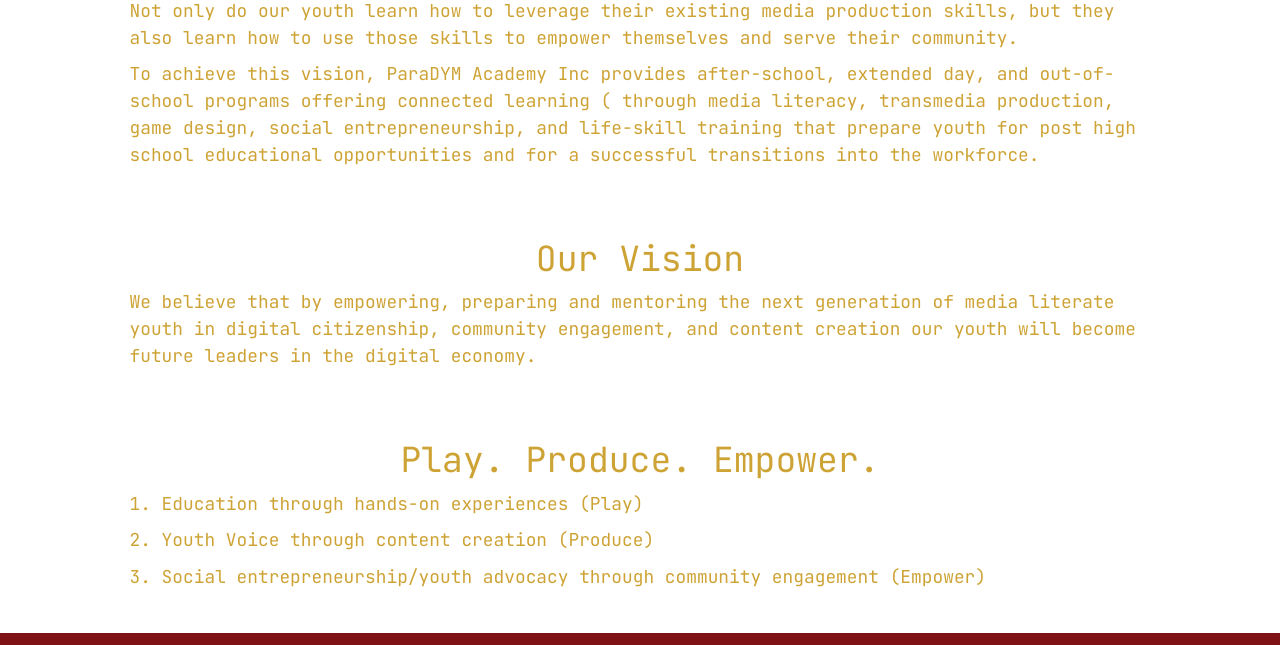
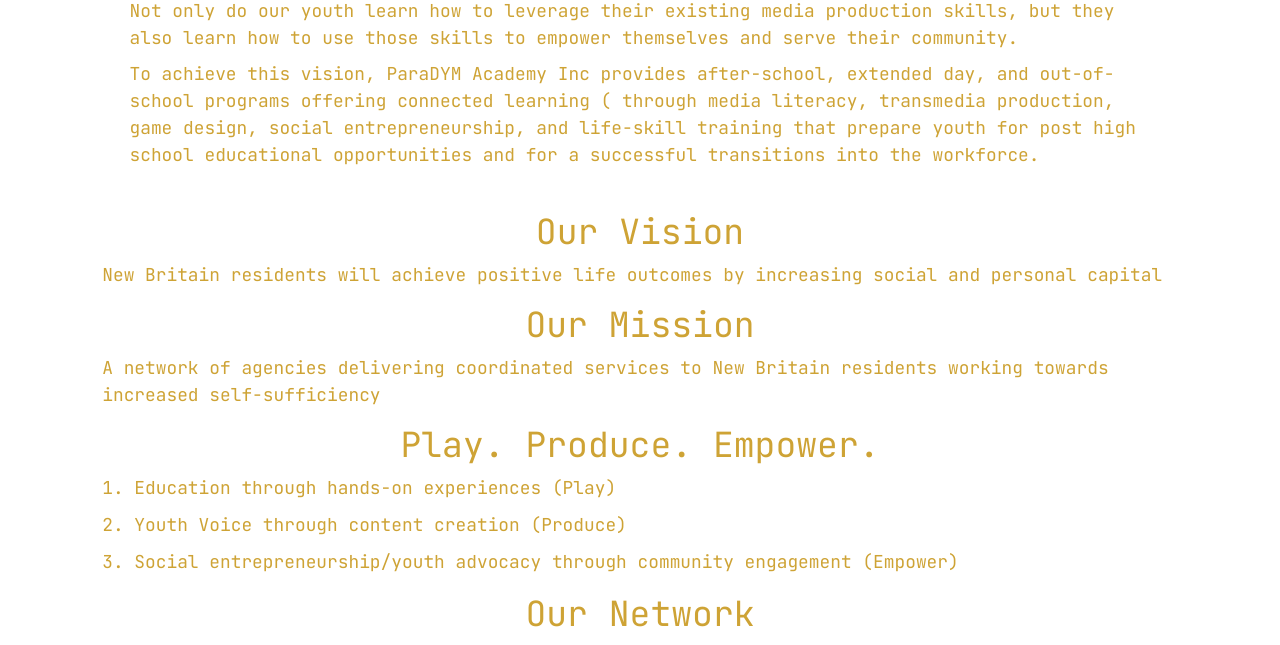
Before and after one commit to sshJerry/NBCares-ParaDYM-Site, a Django app: page /ProjectSite/about in a window 1280 px wide. Shown: the part 473-1118 px from the top of the page. Run offline with Django 3.2, Linux system fonts and the light colour scheme; some libraries are stand-ins or nearby versions.

Commit message:
Pre-Sprint 3 - Client Requested Changes

```diff
--- a/templates/ProjectSite/about.html
+++ b/templates/ProjectSite/about.html
@@ -24,9 +24,9 @@
             <div class="container px-5">
                 <div class="gx-5 align-items-center">
                     <div class="col-lg-12 order-lg-1">
-                        <div class="p-5">
+                        <div class="p-1">
                             <h2 class="display-4 text-center">Our Vision</h2>
-                            <p>We believe that by empowering, preparing and mentoring  the next generation of media literate youth in digital citizenship, community engagement, and content creation our youth will become  future leaders in the digital economy.</p>
+                            <p>New Britain residents will achieve positive life outcomes by increasing social and personal capital</p>
                         </div>
                     </div>
                 </div>
@@ -36,7 +36,19 @@
             <div class="container px-5">
                 <div class="gx-5 align-items-center">
                     <div class="col-lg-12 order-lg-1">
-                        <div class="p-5">
+                        <div class="p-1">
+                            <h2 class="display-4 text-center">Our Mission</h2>
+                            <p>A network of agencies delivering coordinated services to New Britain residents working towards increased self-sufficiency</p>
+                        </div>
+                    </div>
+                </div>
+            </div>
+    </section>
+    <section>
+            <div class="container px-5">
+                <div class="gx-5 align-items-center">
+                    <div class="col-lg-12 order-lg-1">
+                        <div class="p-1">
                             <h2 class="display-4 text-center">Play. Produce. Empower.</h2>
                             <p>1. Education through hands-on experiences (Play)</p>
                             <p>2. Youth Voice through content creation (Produce)</p>
@@ -46,4 +58,16 @@
                 </div>
             </div>
     </section>
+    <section>
+            <div class="container px-5">
+                <div class="gx-5 align-items-center">
+                    <div class="col-lg-12 order-lg-1">
+                        <div class="p-2">
+                            <h2 class="display-4 text-center">Our Network</h2>
+                            <div class="p-3"><img class="img-fluid" src=" {% static 'images/CARES-NB-Design-CROPPED.png' %}" alt="Our Network Diagram" /></div>
+                        </div>
+                    </div>
+                </div>
+            </div>
+    </section>
 {% endblock %}
--- a/templates/ProjectSite/base.html
+++ b/templates/ProjectSite/base.html
@@ -13,7 +13,9 @@
     <!-- Google API -->
     <link href="https://fonts.googleapis.com/css2?family=JetBrains+Mono&display=swap" rel="stylesheet">
     <!-- Local CSS Source-->
-    {% block more-styles %} <link rel="stylesheet" href="{% static 'css/ProjectSite.css' %}">{% endblock %}
+    {% block more-styles %}
+        <link rel="stylesheet" href="{% static 'css/ProjectSite.css' %}">
+    {% endblock %}
 
     {% block title %}<title></title>{% endblock %}
 </head>
@@ -21,7 +23,6 @@
 <body id="page-top">
 <!-- Navigation-->
 <!-- REMOVED navbar-custom BELOW \ Seems to apply a dark tint -->
-
 <nav class="navbar navbar-expand-lg navbar-dark navbar-custom">
     <div class="container px-4">
         <a class="navbar-brand" href="{% url 'home' %}">
@@ -32,8 +33,8 @@
         <div class="collapse navbar-collapse" id="navbarResponsive">
             <ul class="navbar-nav ms-auto">
                 <li class="nav-item align-self-end"><a class="nav-link" href="{% url 'home' %}">Home</a></li>
+                <li class="nav-item align-self-end"><a class="nav-link" href="{% url 'about' %}">About</a></li>
                 <li class="nav-item align-self-end"><a class="nav-link" href="{% url 'events' %}">Events</a></li>
-                <li class="nav-item align-self-end"><a class="nav-link" href="{% url 'about' %}">About</a></li>
                 <li class="nav-item align-self-end"><a class="nav-link" href="{% url 'contacts' %}">Contacts</a></li>
                 <li class="nav-item align-self-end">
                     {% if user.is_authenticated %}
@@ -55,11 +56,11 @@
         <div class="row">
             <div class="col-12 col-md">
                 <a class="navbar-brand" href="{% url 'home' %}"><img src="https://static.wixstatic.com/media/aa6dd5_c2c807f592a344edaa25e7fea06f6b3b~mv2.png/v1/fill/w_278,h_144,al_c,q_85,usm_0.66_1.00_0.01/aa6dd5_c2c807f592a344edaa25e7fea06f6b3b~mv2.webp" alt="logo"></a>
-                <p>&copy; 2020-2021</p>
+                <p>Powered by ParaDYM Academy &copy;2020-2021</p>
             </div>
             <div class="col-12 col-md"><h4> Home </h4><a href="{% url 'home' %}#home_vision"><li>Our Vision</li></a></div>
             <div class="col-12 col-md"><h4> About </h4><a href="{% url 'about' %}#about_mission"><li>Our Mission</li></a></div>
-            <div class="col-12 col-md"><h4> Contacts </h4><a href="{% url 'contacts' %}#contacts_contact"><li>Out Contacts</li></a>
+            <div class="col-12 col-md"><h4> Contacts </h4><a href="{% url 'contacts' %}#contacts_contact"><li>Our Contacts</li></a>
             </div>
             <div class="col-12 col-md"><a href="#"><h3> Contact Us </h3></a></div>
         </div>
```
Also changed, not shown: templates/ProjectSite/home.html (+6 -20 lines).
